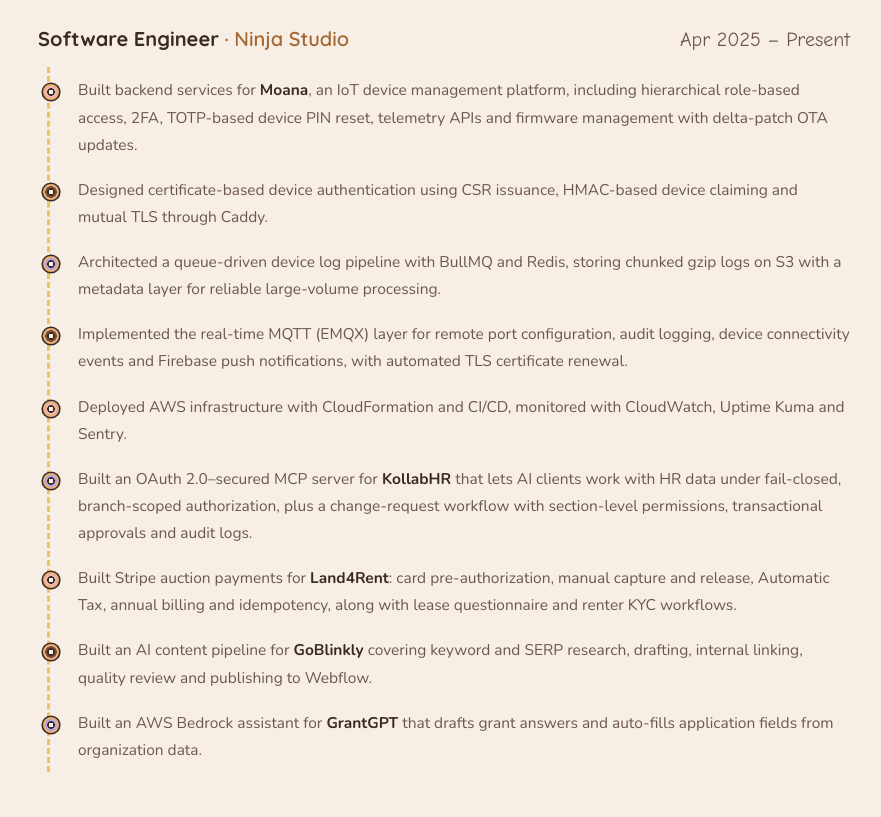
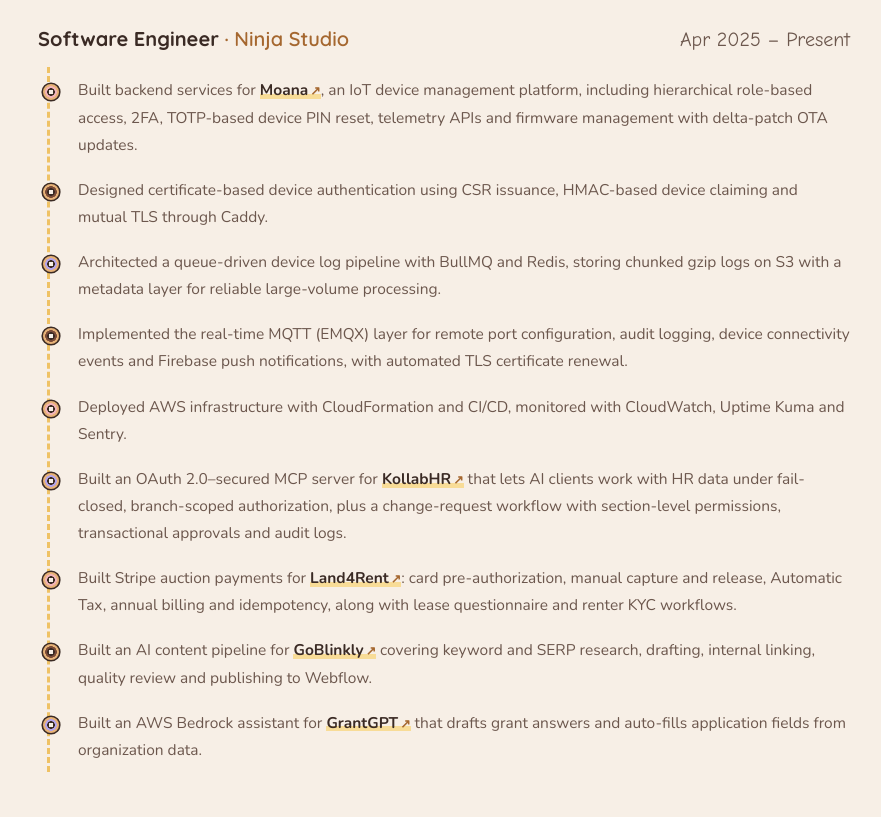
Before and after one commit to haniyaiqbal/portfolio, a plain HTML site: page index.html in a window 1280 px wide. Shown: the part 553-1370 px from the top of the page, without its empty margins (196-1077 px from the left). Drawn offline with nearby package versions, Linux system fonts and the light colour scheme; a web font is replaced by a local one.

Commit message:
Link project names to their live products and add LinkedIn

```diff
--- a/index.html
+++ b/index.html
@@ -38,7 +38,7 @@
       </p>
       <nav class="links">
         <a href="https://github.com/haniyaiqbal" target="_blank" rel="noopener">GitHub</a>
-        <!-- <a href="https://www.linkedin.com/in/YOUR-HANDLE" target="_blank" rel="noopener">LinkedIn</a> -->
+        <a href="https://linkedin.com/in/haniya-iqbal-0b399b269" target="_blank" rel="noopener">LinkedIn</a>
         <a href="mailto:haniyai891@gmail.com">Email</a>
         <a href="https://drive.google.com/file/d/1oEiRlycBxDMLBE-HTRYSvma3lpY0VS1B/view?usp=sharing" target="_blank" rel="noopener">Resume</a>
       </nav>
@@ -55,15 +55,15 @@
           <time>Apr 2025 – Present</time>
         </div>
         <ul class="timeline points">
-          <li>Built backend services for <b>Moana</b>, an IoT device management platform, including hierarchical role-based access, 2FA, TOTP-based device PIN reset, telemetry APIs and firmware management with delta-patch OTA updates.</li>
+          <li>Built backend services for <a class="proj" href="https://play.google.com/store/apps/details?id=com.moanatech.app" target="_blank" rel="noopener">Moana<span aria-hidden="true">↗</span></a>, an IoT device management platform, including hierarchical role-based access, 2FA, TOTP-based device PIN reset, telemetry APIs and firmware management with delta-patch OTA updates.</li>
           <li>Designed certificate-based device authentication using CSR issuance, HMAC-based device claiming and mutual TLS through Caddy.</li>
           <li>Architected a queue-driven device log pipeline with BullMQ and Redis, storing chunked gzip logs on S3 with a metadata layer for reliable large-volume processing.</li>
           <li>Implemented the real-time MQTT (EMQX) layer for remote port configuration, audit logging, device connectivity events and Firebase push notifications, with automated TLS certificate renewal.</li>
           <li>Deployed AWS infrastructure with CloudFormation and CI/CD, monitored with CloudWatch, Uptime Kuma and Sentry.</li>
-          <li>Built an OAuth 2.0–secured MCP server for <b>KollabHR</b> that lets AI clients work with HR data under fail-closed, branch-scoped authorization, plus a change-request workflow with section-level permissions, transactional approvals and audit logs.</li>
-          <li>Built Stripe auction payments for <b>Land4Rent</b>: card pre-authorization, manual capture and release, Automatic Tax, annual billing and idempotency, along with lease questionnaire and renter KYC workflows.</li>
-          <li>Built an AI content pipeline for <b>GoBlinkly</b> covering keyword and SERP research, drafting, internal linking, quality review and publishing to Webflow.</li>
-          <li>Built an AWS Bedrock assistant for <b>GrantGPT</b> that drafts grant answers and auto-fills application fields from organization data.</li>
+          <li>Built an OAuth 2.0–secured MCP server for <a class="proj" href="https://www.kollabhr.com/" target="_blank" rel="noopener">KollabHR<span aria-hidden="true">↗</span></a> that lets AI clients work with HR data under fail-closed, branch-scoped authorization, plus a change-request workflow with section-level permissions, transactional approvals and audit logs.</li>
+          <li>Built Stripe auction payments for <a class="proj" href="https://land4rent.com/" target="_blank" rel="noopener">Land4Rent<span aria-hidden="true">↗</span></a>: card pre-authorization, manual capture and release, Automatic Tax, annual billing and idempotency, along with lease questionnaire and renter KYC workflows.</li>
+          <li>Built an AI content pipeline for <a class="proj" href="https://goblinkly.com/" target="_blank" rel="noopener">GoBlinkly<span aria-hidden="true">↗</span></a> covering keyword and SERP research, drafting, internal linking, quality review and publishing to Webflow.</li>
+          <li>Built an AWS Bedrock assistant for <a class="proj" href="https://grantgpt.org/" target="_blank" rel="noopener">GrantGPT<span aria-hidden="true">↗</span></a> that drafts grant answers and auto-fills application fields from organization data.</li>
         </ul>
       </div>
 
@@ -73,7 +73,7 @@
           <time>Oct 2024 – Apr 2025</time>
         </div>
         <ul class="timeline points">
-          <li>Reduced <b>TenantPay</b> payment-processing time from <mark>40 minutes to 5 minutes</mark> (87.5%) by introducing batch processing.</li>
+          <li>Reduced <a class="proj" href="https://www.tenantpay.com/" target="_blank" rel="noopener">TenantPay<span aria-hidden="true">↗</span></a> payment-processing time from <mark>40 minutes to 5 minutes</mark> (87.5%) by introducing batch processing.</li>
         </ul>
       </div>
     </section>
--- a/style.css
+++ b/style.css
@@ -285,3 +285,12 @@ section, footer { scroll-margin-top: 84px; }
 /* nav: links only, on the right */
 .topbar-inner { justify-content: flex-end; }
 @media (max-width: 440px) { .topbar-inner { justify-content: center; } .nav-links a[href="#education"] { display: inline; } }
+
+/* project names link to the real products */
+.proj {
+  color: var(--cocoa); font-weight: 700; text-decoration: none;
+  background: linear-gradient(var(--butter), var(--butter)) no-repeat 0 92% / 100% 5px;
+  transition: background-size .2s ease;
+}
+.proj span { font-size: .8em; margin-left: 2px; color: var(--mocha-text); }
+.proj:hover { background-size: 100% 80%; }
```
